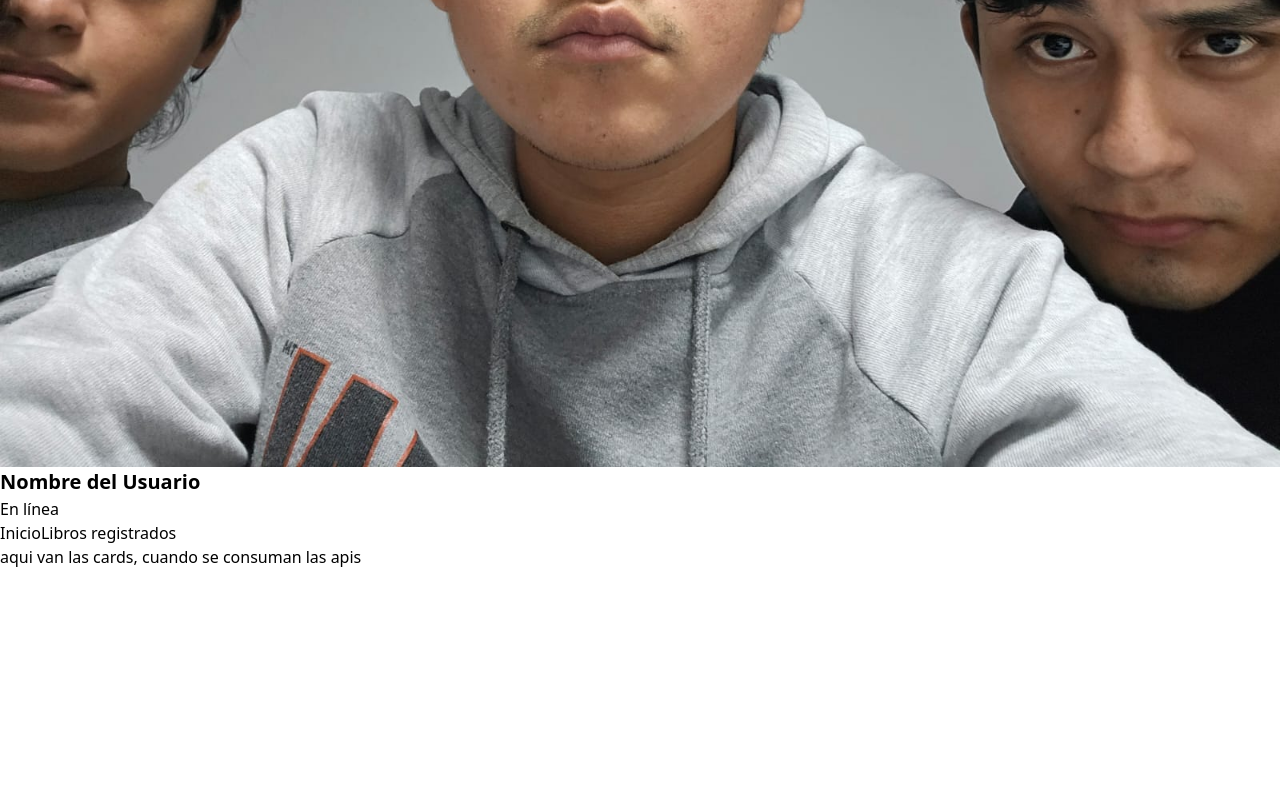
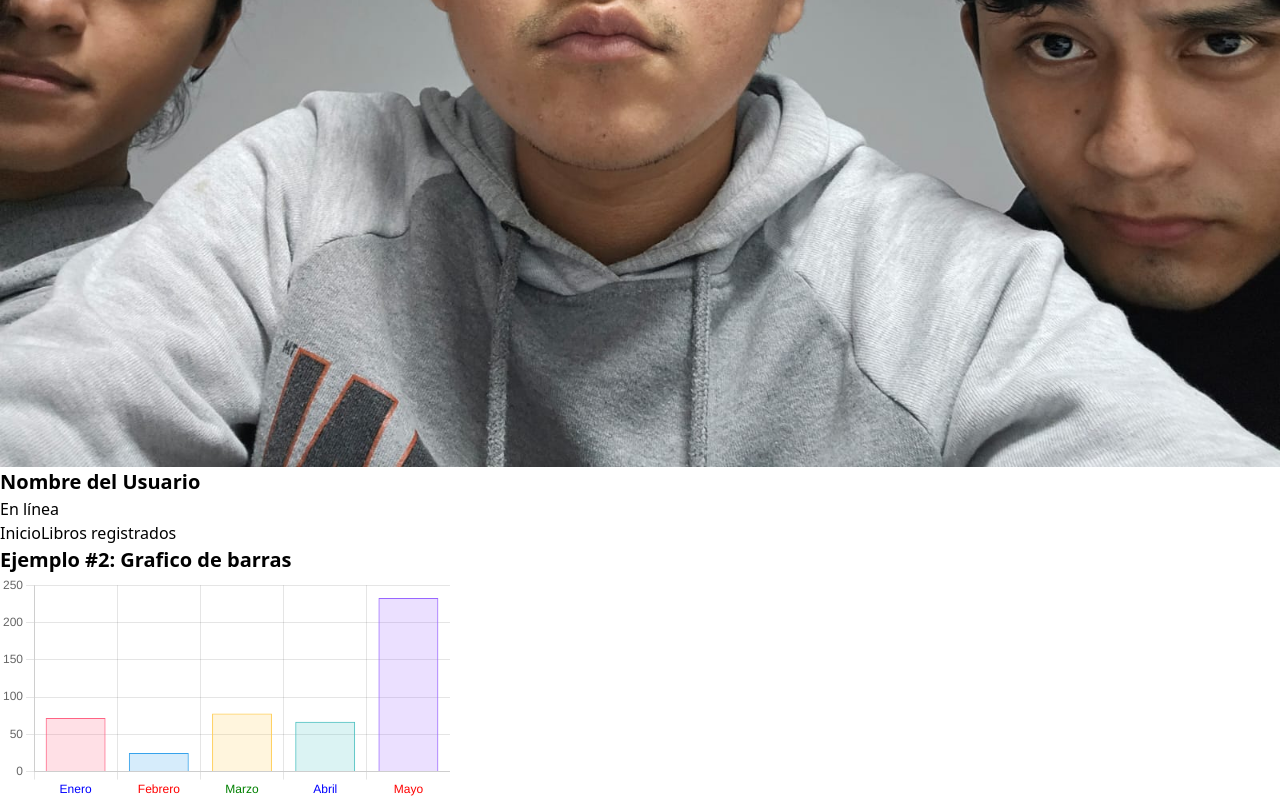
Before and after one commit to JuanCarlosRossLopez/Sistema-de-Bibliotecas-Universitarias, a React (Vite) app in the folder frontend_SBU/: page /homee in a window 1280 px wide. Shown: the part 547-1347 px from the top of the page. Before the commit the page ends 1116 px from the top, so only its background shows below. Built offline with nearby package versions, Linux system fonts and the light colour scheme; the HTML template or start-up script is replaced by a standard one.

Commit message:
probando graficas

```diff
--- a/frontend_SBU/package.json
+++ b/frontend_SBU/package.json
@@ -11,7 +11,9 @@
   },
   "dependencies": {
     "axios": "^1.7.7",
+    "chart.js": "^4.4.6",
     "react": "^18.3.1",
+    "react-chartjs-2": "^5.2.0",
     "react-dom": "^18.3.1",
     "react-hook-form": "^7.53.2",
     "react-icons": "^5.3.0",
--- /dev/null
+++ b/frontend_SBU/src/components/BarsChart.jsx
@@ -0,0 +1,71 @@
+import { Bar } from 'react-chartjs-2';
+import {
+    Chart as Chartjs,
+    CategoryScale,
+    LinearScale,
+    PointElement,
+    BarElement,
+    Title,
+    Tooltip,
+    Legend,
+    Filler,
+} from 'chart.js';
+
+Chartjs.register(CategoryScale, LinearScale, PointElement, BarElement, Title, Tooltip, Legend, Filler);
+
+const Lpm = [72, 25, 78, 67, 233];
+const meses = ['Enero', 'Febrero', 'Marzo', 'Abril', 'Mayo'];
+
+const misoptions = {
+    responsive: true,
+    animation: true,
+    plugins: {
+        legend: {
+            display: false,
+        },
+    },
+    scales: {
+        y: {
+            min: 0,
+            max: 250, // Ajustado para que los datos puedan verse completos
+        },
+        x: {
+            ticks: {
+                color: ['blue', 'red', 'green'], // Corrección de la sintaxis de color
+            },
+        },
+    },
+};
+
+const midata = {
+    labels: meses,
+    datasets: [
+        {
+            label: 'Lpm',
+            data: Lpm,
+            backgroundColor: [
+                'rgba(255, 99, 132, 0.2)',
+                'rgba(54, 162, 235, 0.2)',
+                'rgba(255, 206, 86, 0.2)',
+                'rgba(75, 192, 192, 0.2)',
+                'rgba(153, 102, 255, 0.2)',
+            ],
+            borderColor: [
+                'rgba(255, 99, 132, 1)',
+                'rgba(54, 162, 235, 1)',
+                'rgba(255, 206, 86, 1)',
+                'rgba(75, 192, 192, 1)',
+                'rgba(153, 102, 255, 1)',
+            ],
+            borderWidth: 1,
+        },
+    ],
+};
+
+export default function BarsChart() {
+    return (
+        <div>
+            <Bar data={midata} options={misoptions} />
+        </div>
+    );
+}
--- a/frontend_SBU/src/pages/Employee/homeEmpleados.jsx
+++ b/frontend_SBU/src/pages/Employee/homeEmpleados.jsx
@@ -1,5 +1,6 @@
 import React from "react";
 import Sidebar from "../../components/Sidebar";
+import BarsChart from "../../components/BarsChart";
 
 function HomeEmpleados() {
   return (
@@ -12,11 +13,22 @@ function HomeEmpleados() {
       <div className="fixed top-0">
          <Sidebar />
       </div>
-        <div className="flex justify-center items-center h-screen">
-            <h1 className="text-3xl font-bold text-[#834841]">aqui van las cards, cuando se consuman las apis</h1>
-        </div>
-
-
+      <div className="flex flex-col justify-center items-center h-full p-4">
+  <p className="m-2 text-center text-lg sm:text-xl md:text-2xl">
+    <b>Ejemplo #2:</b> Grafico de barras
+  </p>
+  <div
+    className="bg-light mx-auto p-4 border border-spacing-2"
+    style={{
+      width: "100%",
+      maxWidth: "450px",
+      height: "auto",
+      minHeight: "200px",
+    }}
+  >
+    <BarsChart />
+  </div>
+</div>
     </div>
   );
 }
```
Also changed, not shown: 1 other file (tests, documents, lock files or other folders).
